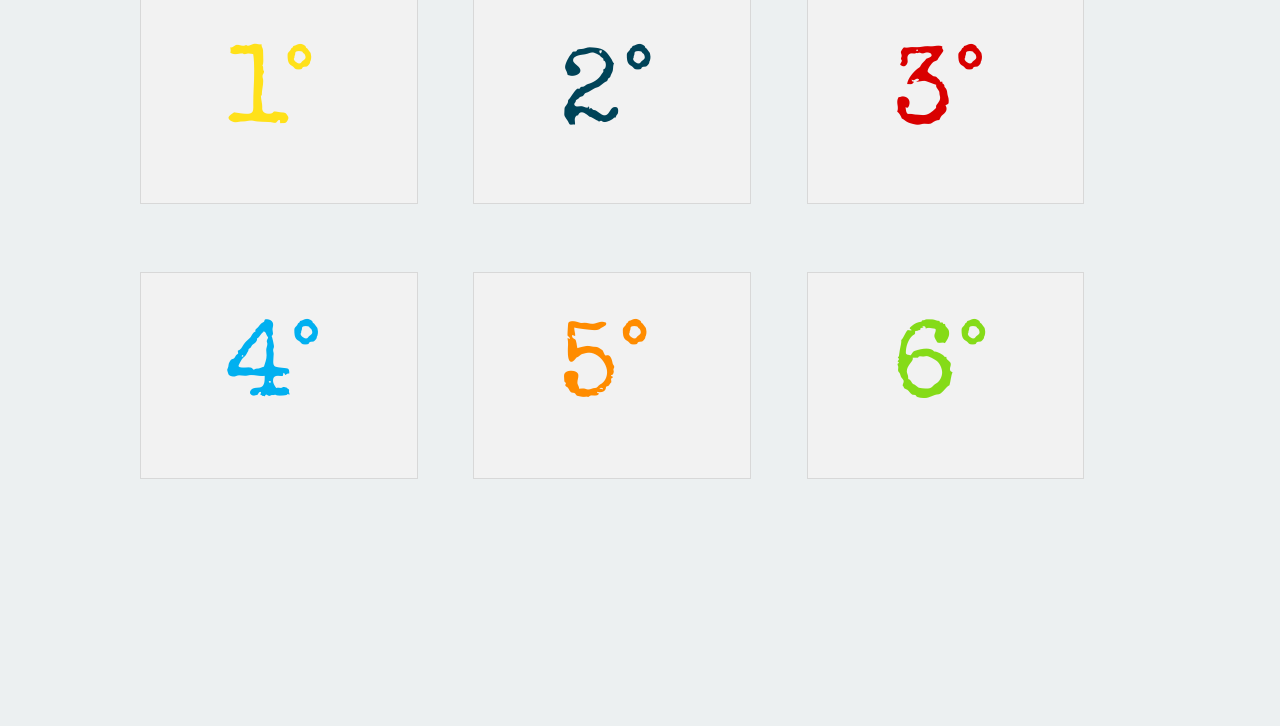
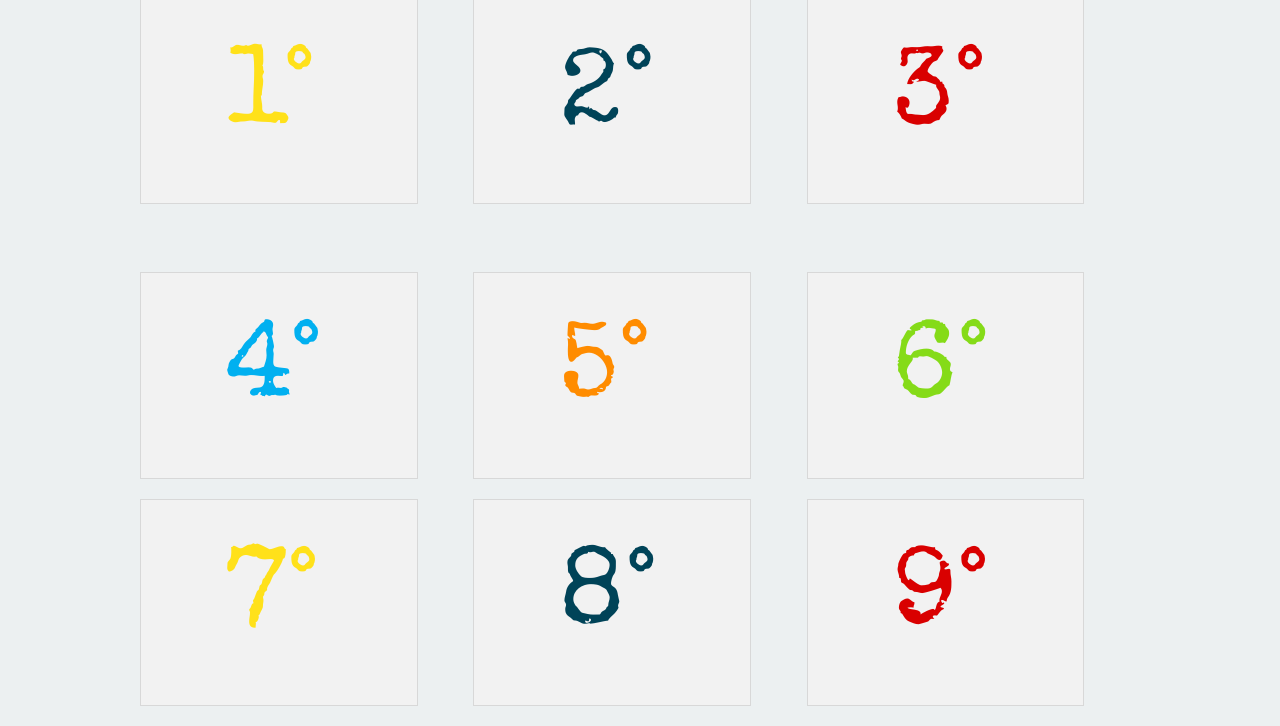
Before and after one commit to Poncho128/Poncho128.github.io, a plain HTML site: page Semester.html in a window 1280 px wide. Shown: the part 190-916 px from the top of the page. Before the commit the page ends 800 px from the top, so only its background shows below. Drawn offline with nearby package versions, Linux system fonts and the light colour scheme.

Commit message:
Update Semester.html

```diff
--- a/Semester.html
+++ b/Semester.html
@@ -83,6 +83,31 @@
 		  </div>
 		</div>
 
+		<div class="row">
+		  <div class="small-4 large-4 columns">
+		  	<div class="row" data-equalizer>
+			  <div class="small-4 large-10 columns panel" data-equalizer-watch id="numbers">
+			        <pre id="c1">  7°</pre>
+			  </div>
+			</div>
+		  </div>
+		  <div class="small-4 large-4 columns">
+		  	<div class="row" data-equalizer>
+			  <div class="small-4 large-10 columns panel" data-equalizer-watch id="numbers">
+			        <pre id="c2">  8°</pre>
+			  </div>
+			</div>
+		  </div>
+		  <div class="small-4 large-4 columns">
+		  	<div class="row" data-equalizer>
+			  <div class="small-4 large-10 columns panel" data-equalizer-watch id="numbers">
+			        <pre id="c3">  9°</pre>
+			  </div>
+			</div>
+		  </div>
+		</div>
+
+
 
 
 
```
